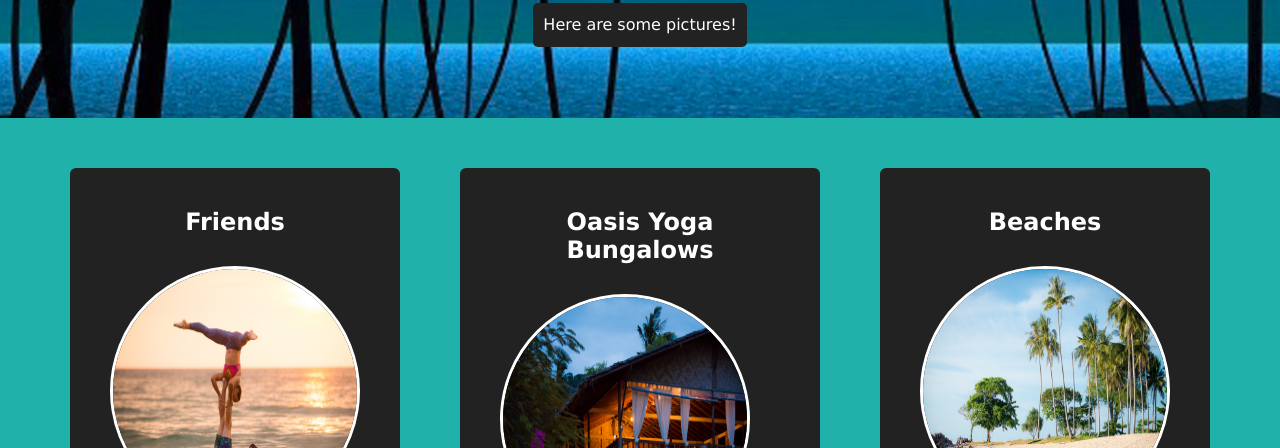
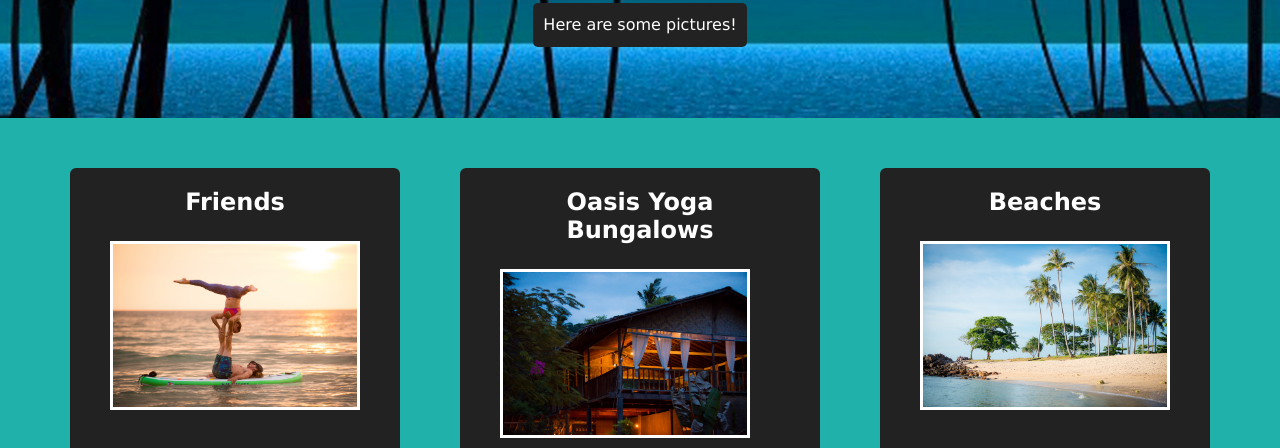
Before and after one commit to lkateharmon/techdegree_project_1, a plain HTML site: page profile_page_v1/pictures.html in a window 1280 px wide. Shown: the part 352-800 px from the top of the page. Drawn offline with Linux system fonts and the light colour scheme; a web font is replaced by a local one.

Commit message:
Update styles.css

```diff
--- a/profile_page_v1/styles.css
+++ b/profile_page_v1/styles.css
@@ -176,20 +176,19 @@ ul.sports {
   background: #0399ff;
 }
 .gallery{
-  margin-top: 10px;
+  margin-top: 5px;
   width: 250px;
-  height: 250px;
-  border-radius: 50%;
+  height: auto;
   border: 3px solid white;
-
 }
 h2 {
-  text-align:center
+  text-align:center;
+  margin-top: 0;
 }
 
 section {
   margin: 30px;
-  padding: 20px 40px 40px;
+  padding: 20px 30px 30px;
   max-width: 500px;
   text-align: left;
   background: #222;
```
